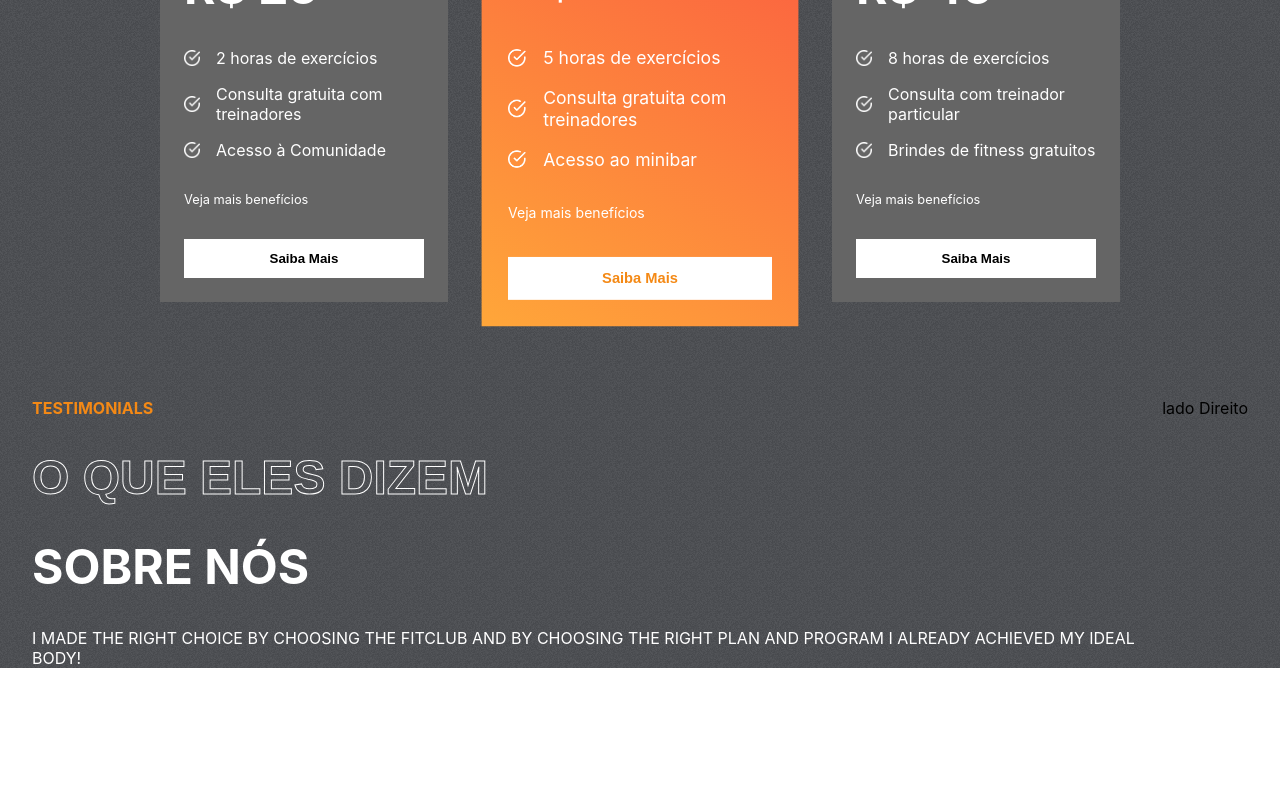
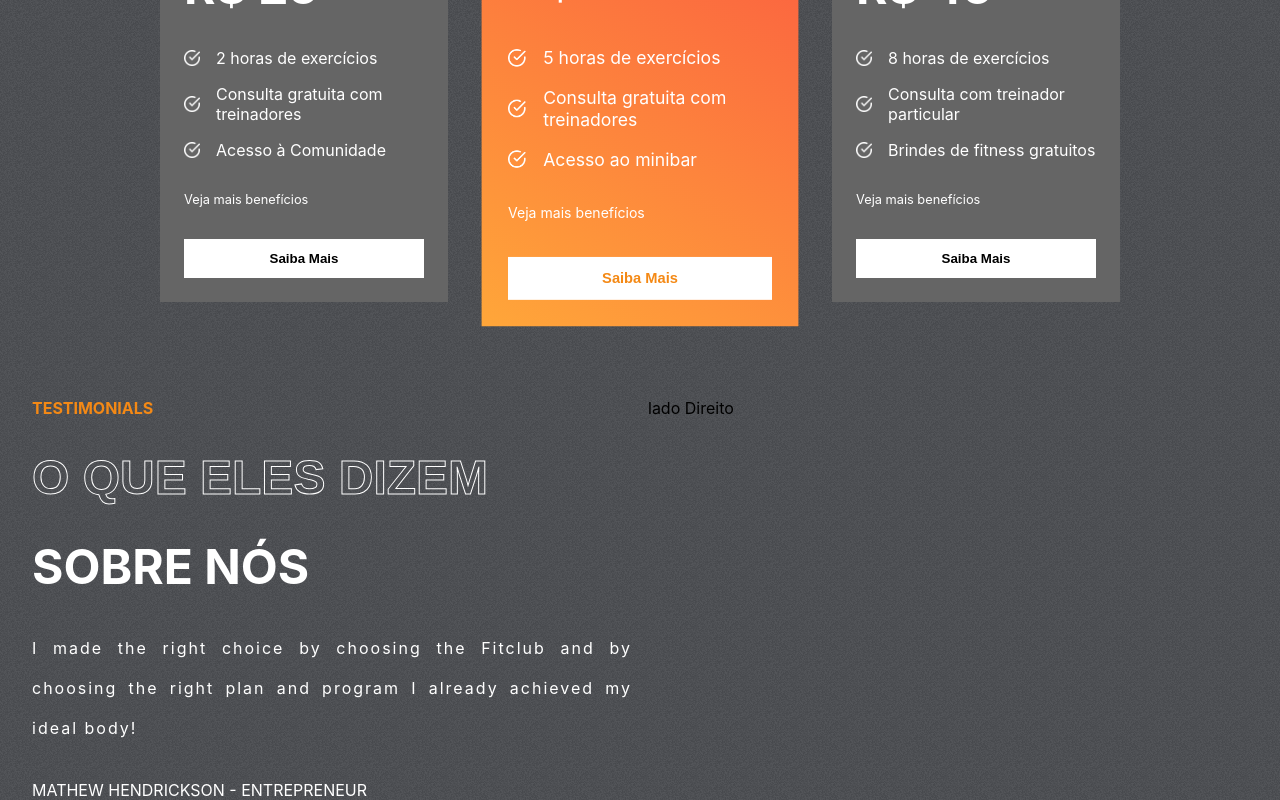
Before and after one commit to SuzukiJhor/Gym-website, a React (Vite) app: page / in a window 1280 px wide. Shown: the part 2173-2973 px from the top of the page. Before the commit the page ends 2841 px from the top, so only its background shows below. Built offline with nearby package versions, Linux system fonts and the light colour scheme.

Commit message:
feat: create Testimonials

```diff
--- a/src/components/Testimonials/Testimonials.css
+++ b/src/components/Testimonials/Testimonials.css
@@ -23,3 +23,15 @@
     font-weight: bold;
     font-size: 3rem;
 }
+
+.left-t>:nth-child(4) {
+    text-transform: none;
+    text-align: justify;
+    letter-spacing: 2px;
+    line-height: 40px;
+}
+
+.right-t {
+    flex: 1;
+    position: relative;
+}
--- a/src/components/Testimonials/Testimonials.tsx
+++ b/src/components/Testimonials/Testimonials.tsx
@@ -10,8 +10,15 @@ const Testimonials = () => {
             <span className="stroke-text">O que eles Dizem </span>
             <span>Sobre Nós</span>
             <span>
-                {testimonialsData[0].review}
-                </span>
+              {testimonialsData[0].review}
+            </span>
+            <span>
+              <span>
+                {testimonialsData[0].name}
+              </span>
+
+              {''} - {testimonialsData[0].status}
+            </span>
         </div>
 
         <div className="right-t">lado Direito</div>
```
